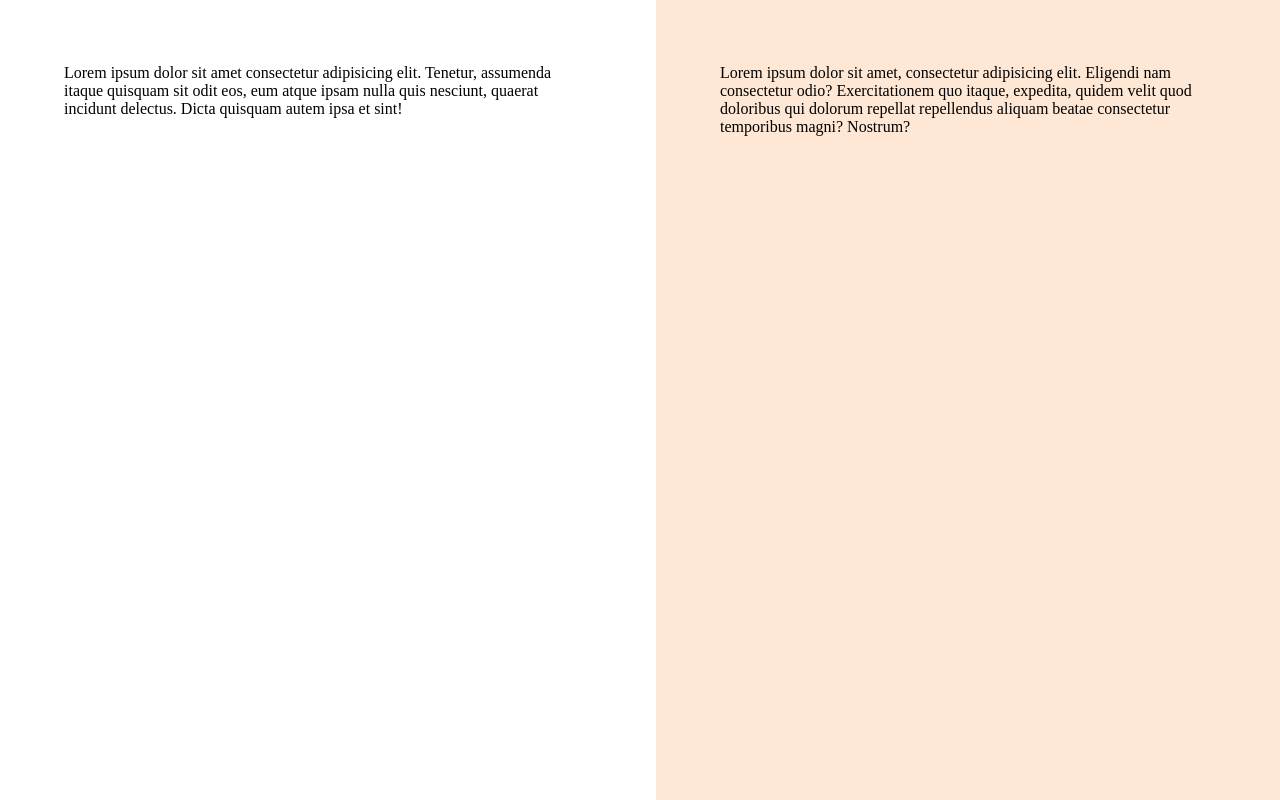
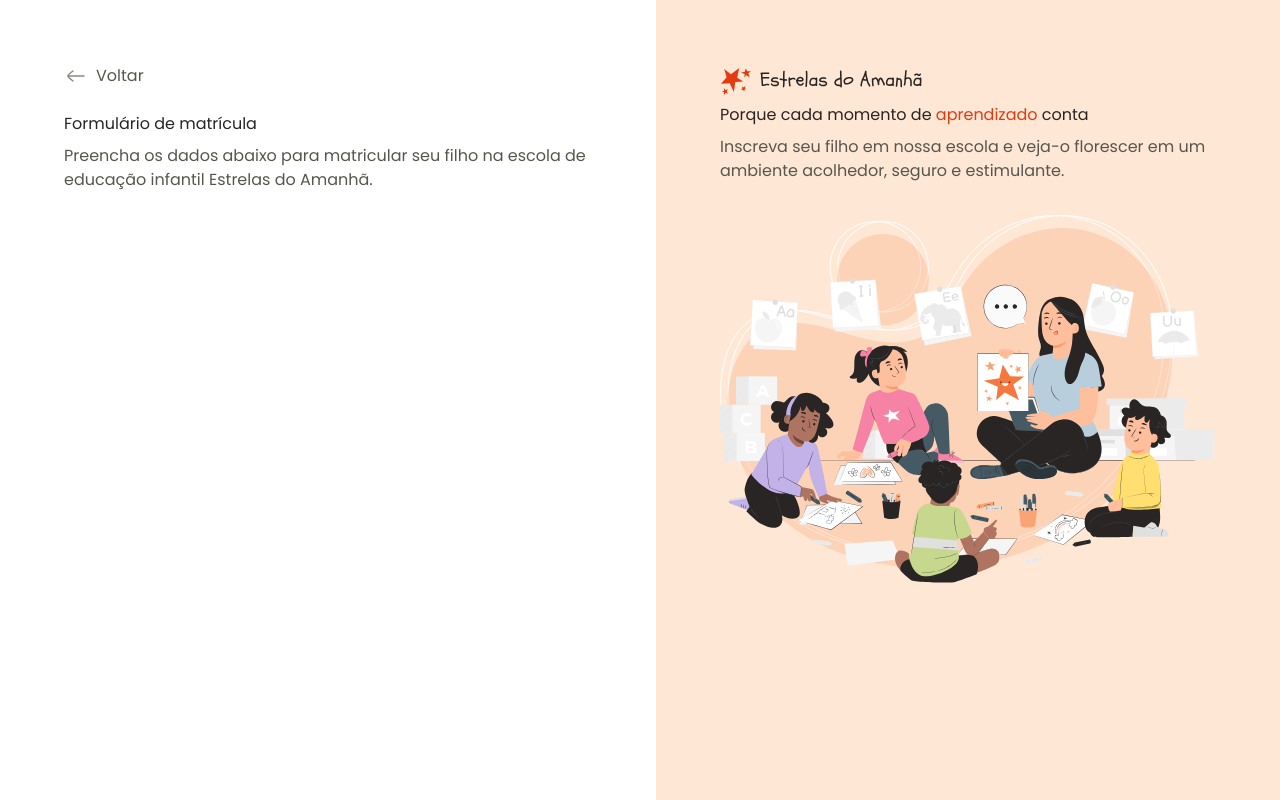
Before and after one commit to VGabrielS/formulario-de-matricula, a plain HTML site: page index.html in a window 1280 px wide. Drawn offline with Linux system fonts and the light colour scheme.

Commit message:
Conteúdo aside e conteúdo incial do main

```diff
--- a/index.html
+++ b/index.html
@@ -15,14 +15,28 @@
 <body>
     <div id="app">
         <main>
-            <div class="main-container">Lorem ipsum dolor sit amet consectetur adipisicing elit. Tenetur, assumenda itaque quisquam sit odit eos, eum atque ipsam nulla quis nesciunt, quaerat incidunt delectus. Dicta quisquam autem ipsa et sint!</div>
+            <div class="main-container">
+                <div class="back">
+                    <img src="assets/icons/arrow-left-02.svg" alt="icone de voltar">
+                    <span> Voltar</span>
+                </div>
+
+                <h1>Formulário de matrícula</h1>
+                <p>Preencha os dados abaixo para matricular seu filho na escola de educação infantil Estrelas do Amanhã.</p>
+            </div>
         </main>
 
 
 
 
         <aside>
-            <div class="aside-container">Lorem ipsum dolor sit amet, consectetur adipisicing elit. Eligendi nam consectetur odio? Exercitationem quo itaque, expedita, quidem velit quod doloribus qui dolorum repellat repellendus aliquam beatae consectetur temporibus magni? Nostrum?</div>
+            <div class="aside-container">
+                <header><img src="assets/logo.svg" alt="Logo Estrelas do Amanhã">
+                <h2>Porque cada momento de <span>aprendizado</span> conta</h2>
+                <p>Inscreva seu filho em nossa escola e veja-o florescer em um ambiente acolhedor, seguro e estimulante.</p>
+            </header>
+            <img src="assets/Illustration.svg" alt="Ilustração de uma professsora com crianças">
+            </div>
         </aside>
     </div>
 </body>
--- a/styles/global.css
+++ b/styles/global.css
@@ -11,7 +11,7 @@
     --text-sm: 400 0.875rem/1.4 var(--font-famyly);
 
     --text-primary: #292524;
-    --text-second: #57564E;
+    --text-secondary: #57564E;
     --text-tertiary: #8f8881;
     --text-highlight:#E43A12;
 
@@ -26,4 +26,16 @@
 
 body {
     overflow: hidden;
+
+    font: var(--text);
+    color: var(--text-secondary);
 }
+
+h1, h2 {
+    color: var(--text-primary);
+}
+
+img {
+    max-width: 100%;
+    height: auto;
+}
--- a/styles/layout.css
+++ b/styles/layout.css
@@ -14,7 +14,18 @@
     & .main-container {
         max-width: 33rem;
         margin-left: auto;
+    }
 
+    & .back {
+        display: flex;
+        align-items: center;
+        gap: .5rem;
+        margin-bottom: 1.5rem;
+    }
+
+    & h1 {
+        font: 600 1.5/1.25 var(--font-family);
+        margin-bottom: .5rem;
     }
 
 }
@@ -25,5 +36,18 @@
 
     & .aside-container {
         max-width: 31rem;
+
+        & > img {
+            margin-top: 2rem;
+        }
+    }
+
+    & h2 {
+        font: 600 2.5rem/1.25 var(--font-family);
+        margin-bottom: .5rem;
+
+        & span {
+            color: var(--text-highlight);
+        }
     }
 }
```
